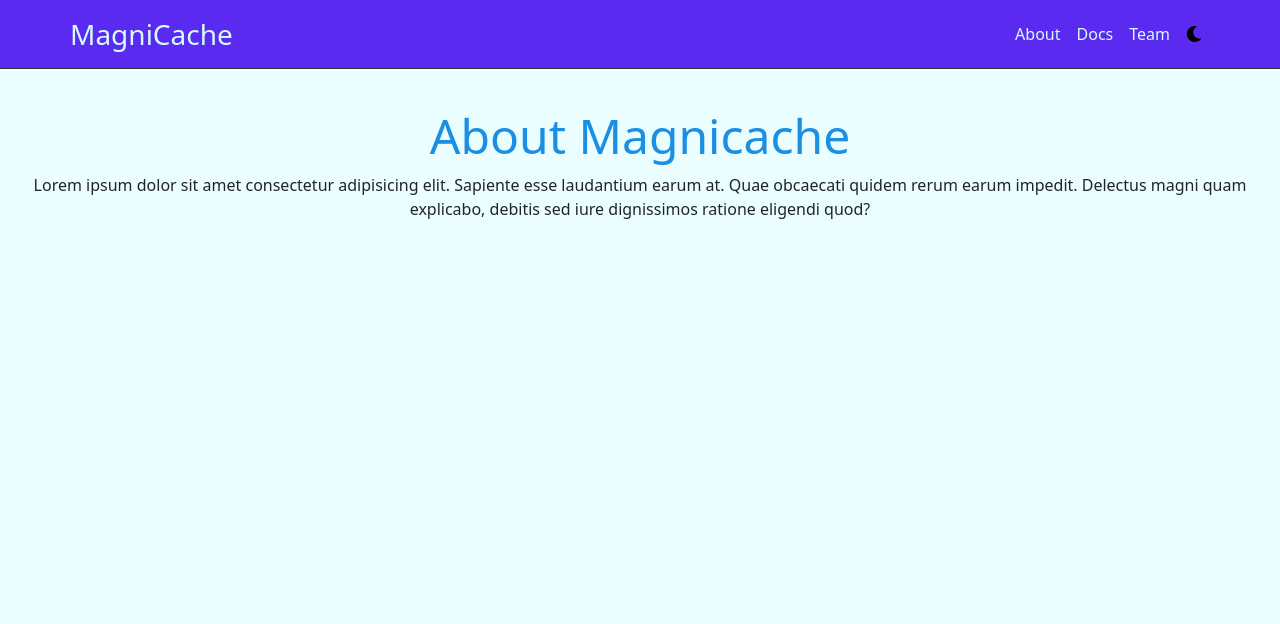
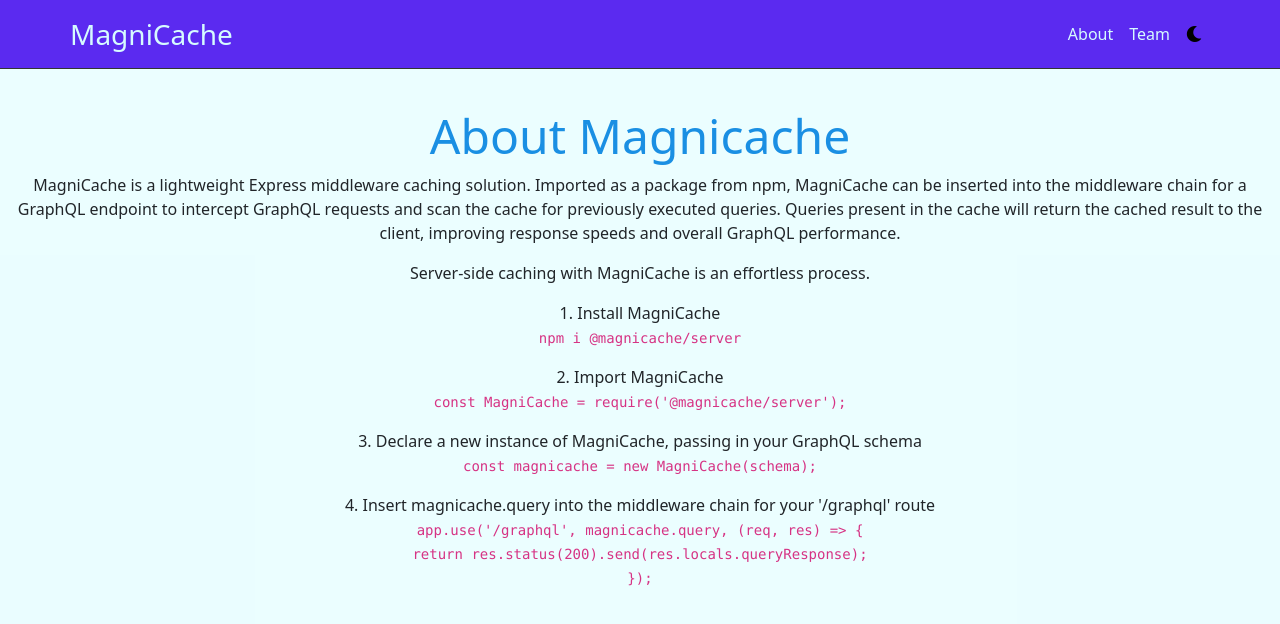
Before and after one commit to oslabs-beta/MagniCache, a React app in the folder client/: page /about in a window 1280 px wide. Shown: the top 624 px of the page. Built offline with nearby package versions, Linux system fonts and the light colour scheme.

Commit message:
populate about page

```diff
--- a/client/components/NavBar.tsx
+++ b/client/components/NavBar.tsx
@@ -17,9 +17,9 @@
           <Nav.Link as={Link} id="about-nav-link" to="/about">
             About
           </Nav.Link>
-          <Nav.Link as={Link} id="docs-nav-link" to="/docs">
+          {/* <Nav.Link as={Link} id="docs-nav-link" to="/docs">
             Docs
-          </Nav.Link>
+          </Nav.Link> */}
           <Nav.Link as={Link} id="team-nav-link" to="/team">
             Team
           </Nav.Link>
--- a/client/containers/AboutPage.tsx
+++ b/client/containers/AboutPage.tsx
@@ -2,14 +2,47 @@
 
 const AboutPage: React.FC = () => {
   return (
-
     <div id="about-page">
       <h1>About Magnicache</h1>
+      {/* <p>
+        GraphQL is a query language that allows developers to communicate with APIs with more efficiency and flexibility than they can with traditional rest APIs. GraphQL allows the client to specify exactly what data it needs and it offers a single endpoint for multiple queries.
+      </p> */}
+      {/* <p>
+        While GraphQL provides several benefits, a complex GraphQL query
+      </p> */}
+
       <p>
-        Lorem ipsum dolor sit amet consectetur adipisicing elit. Sapiente esse
-        laudantium earum at. Quae obcaecati quidem rerum earum impedit. Delectus
-        magni quam explicabo, debitis sed iure dignissimos ratione eligendi
-        quod?
+        MagniCache is a lightweight Express middleware caching solution.
+        Imported as a package from npm, MagniCache can be inserted into the
+        middleware chain for a GraphQL endpoint to intercept GraphQL requests
+        and scan the cache for previously executed queries. Queries present in
+        the cache will return the cached result to the client, improving
+        response speeds and overall GraphQL performance.
+      </p>
+      <p>Server-side caching with MagniCache is an effortless process.</p>
+      <p className="install-steps">
+        1. Install MagniCache <br />
+        <code>npm i @magnicache/server</code>
+      </p>
+      <p className="install-steps">
+        2. Import MagniCache <br />
+        <code>const MagniCache = require('@magnicache/server');</code>
+      </p>
+      <p className="install-steps">
+        3. Declare a new instance of MagniCache, passing in your GraphQL schema
+        <br />
+        <code>const magnicache = new MagniCache(schema);</code>
+      </p>
+      <p className="install-steps">
+        4. Insert magnicache.query into the middleware chain for your '/graphql'
+        route
+        <br />
+        <code>
+          app.use('/graphql', magnicache.query, (req, res) ={'>'} {'{'} <br />
+          {'return'} {'res'}.status(200).send(res.locals.queryResponse); <br />
+          {'}'}
+          );
+        </code>
       </p>
     </div>
   );
```
Also changed, not shown: 2 other files (tests, documents, lock files or other folders).
